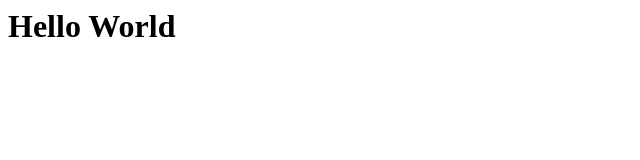
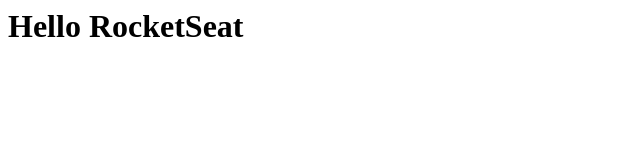
Before and after one commit to LucasValS/Testegit, a plain HTML site: page index.html in a window 1280 px wide. Shown: the whole page, without its empty margins (0-640 px from the left). Drawn offline with Linux system fonts and the light colour scheme.

Commit message:
alterado index.html e novo arquivo

```diff
--- a/index.html
+++ b/index.html
@@ -1 +1 @@
-<h1> Hello World </h1>
+<h1> Hello RocketSeat </h1>
```
Also changed, not shown: novo.html (added, +1 -0 lines).
